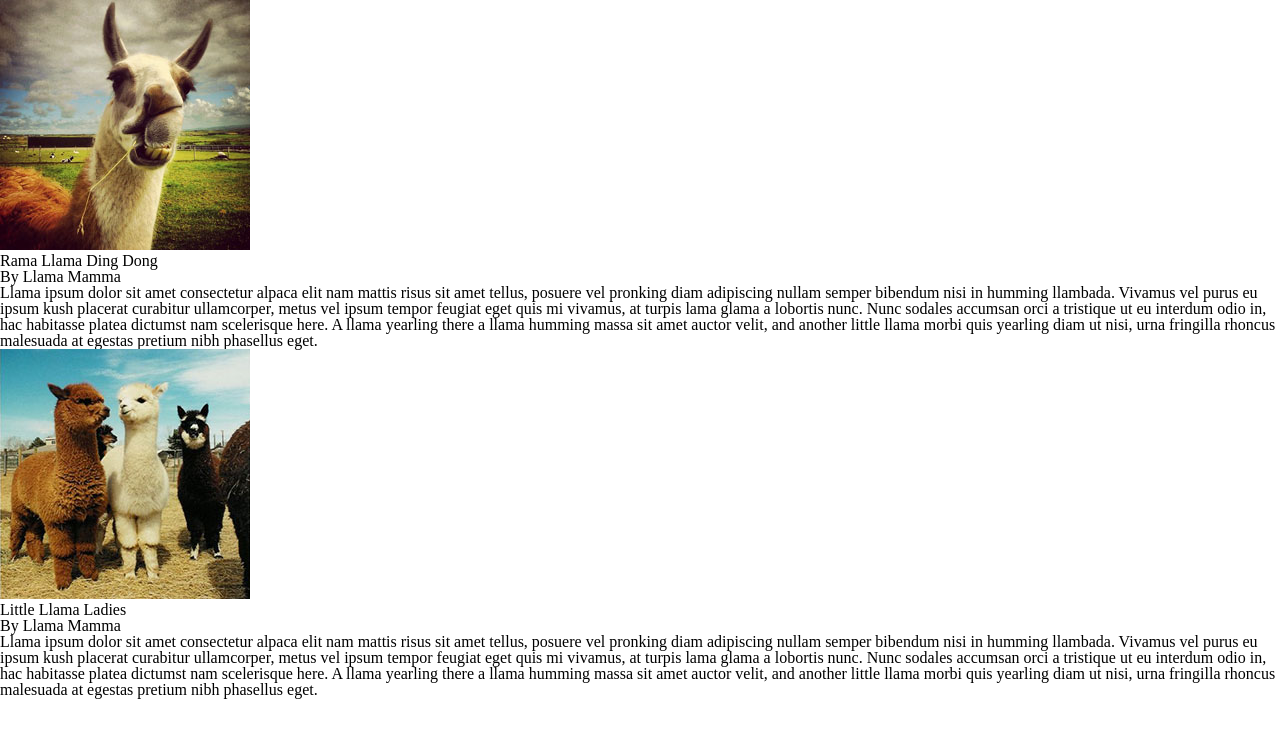
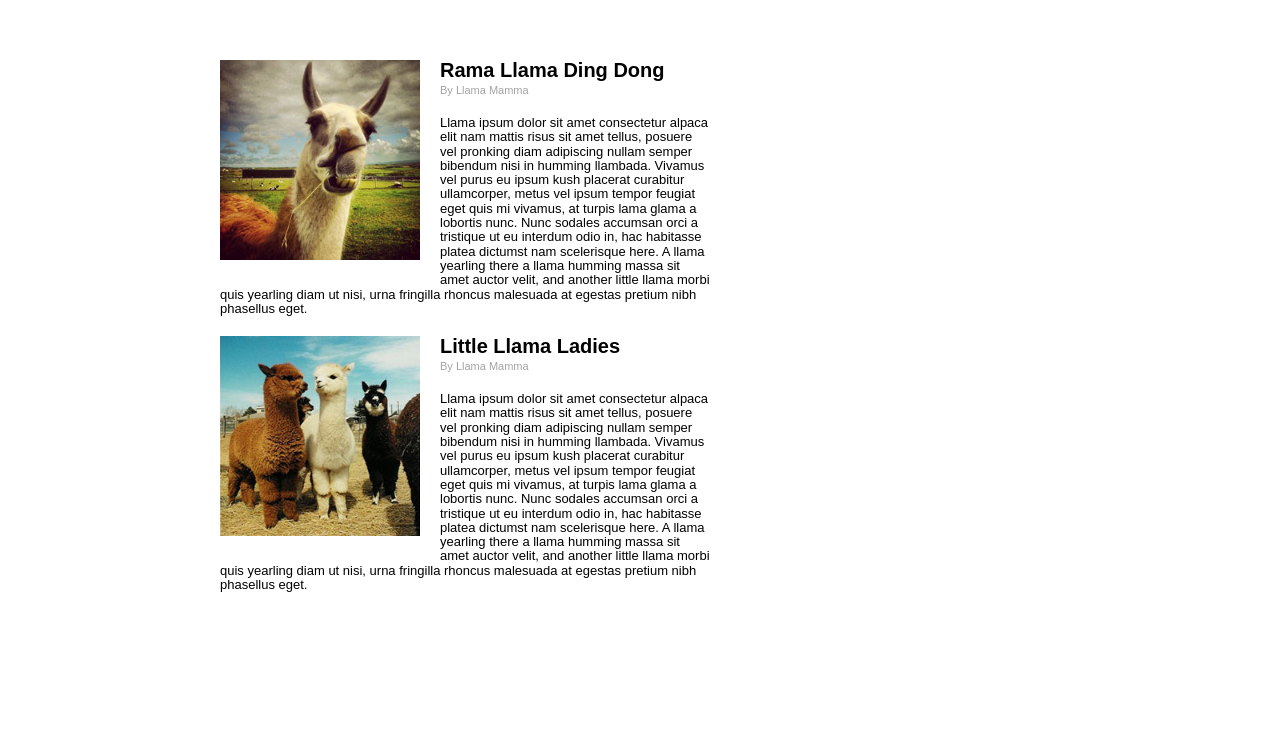
Before and after one commit to bwhips14/bwhips14.github.io, a plain HTML site: page llama-love/index.html in a window 1280 px wide. Drawn offline with Linux system fonts and the light colour scheme.

Commit message:
Llama love styling

```diff
--- a/llama-love/index.html
+++ b/llama-love/index.html
@@ -11,14 +11,14 @@
 
 <section id='main-content'>
   <article>
-    <img src='images/llama-1.jpg' alt="llama-photo"/>
+    <h3><img src='images/llama-1.jpg' alt="llama-photo" width=200px/></h3>
     <h1>Rama Llama Ding Dong</h1>
     <h2>By Llama Mamma</h2>
     <p>Llama ipsum dolor sit amet consectetur alpaca elit nam mattis risus sit amet tellus, posuere vel pronking diam adipiscing nullam semper bibendum nisi in humming llambada. Vivamus vel purus eu ipsum kush placerat curabitur ullamcorper, metus vel ipsum tempor feugiat eget quis mi vivamus, at turpis lama glama a lobortis nunc. Nunc sodales accumsan orci a tristique ut eu interdum odio in, hac habitasse platea dictumst nam scelerisque here. A llama yearling there a llama humming massa sit amet auctor velit, and another little llama morbi quis yearling diam ut nisi, urna fringilla rhoncus malesuada at egestas pretium nibh phasellus eget.</p>
   </article>
 
   <article>
-    <img src='images/llama-2.jpg' alt="llama-photo"/>
+    <h3><img src='images/llama-2.jpg' alt="llama-photo" width=200px/></h3>
     <h1>Little Llama Ladies</h1>
     <h2>By Llama Mamma</h2>
     <p>Llama ipsum dolor sit amet consectetur alpaca elit nam mattis risus sit amet tellus, posuere vel pronking diam adipiscing nullam semper bibendum nisi in humming llambada. Vivamus vel purus eu ipsum kush placerat curabitur ullamcorper, metus vel ipsum tempor feugiat eget quis mi vivamus, at turpis lama glama a lobortis nunc. Nunc sodales accumsan orci a tristique ut eu interdum odio in, hac habitasse platea dictumst nam scelerisque here. A llama yearling there a llama humming massa sit amet auctor velit, and another little llama morbi quis yearling diam ut nisi, urna fringilla rhoncus malesuada at egestas pretium nibh phasellus eget.</p>
--- a/llama-love/style.css
+++ b/llama-love/style.css
@@ -51,3 +51,51 @@ table {
 }
 
 /* -----------------END RESET---------------- */
+
+
+body {
+	width: 75%;
+	margin: 0 auto;
+}
+
+#main-content {
+	margin: 50px;
+}
+
+article {
+	float: left;
+	width: 500px;
+	margin: 10px;
+}
+
+p {
+	font-family: sans-serif;
+	font-size: 13px;
+	clear: right;
+	width: 490px;
+	line-height: 1.1em;
+}
+
+h1 {
+	font-family: sans-serif;
+	font-size: 20px;
+	font-weight: bold;
+	float: left;
+	width: 260px;
+}
+
+h3 {
+	float:left;
+	width: 200px;
+	margin: 0px 20px 20px 0px;
+}
+
+h2 {
+	font-family: sans-serif;
+	font-size: 11px;
+	color: #A3A3A3;
+	float: left;
+	width: 260px;
+	padding: 5px 0px 20px 0px;
+
+}
```
